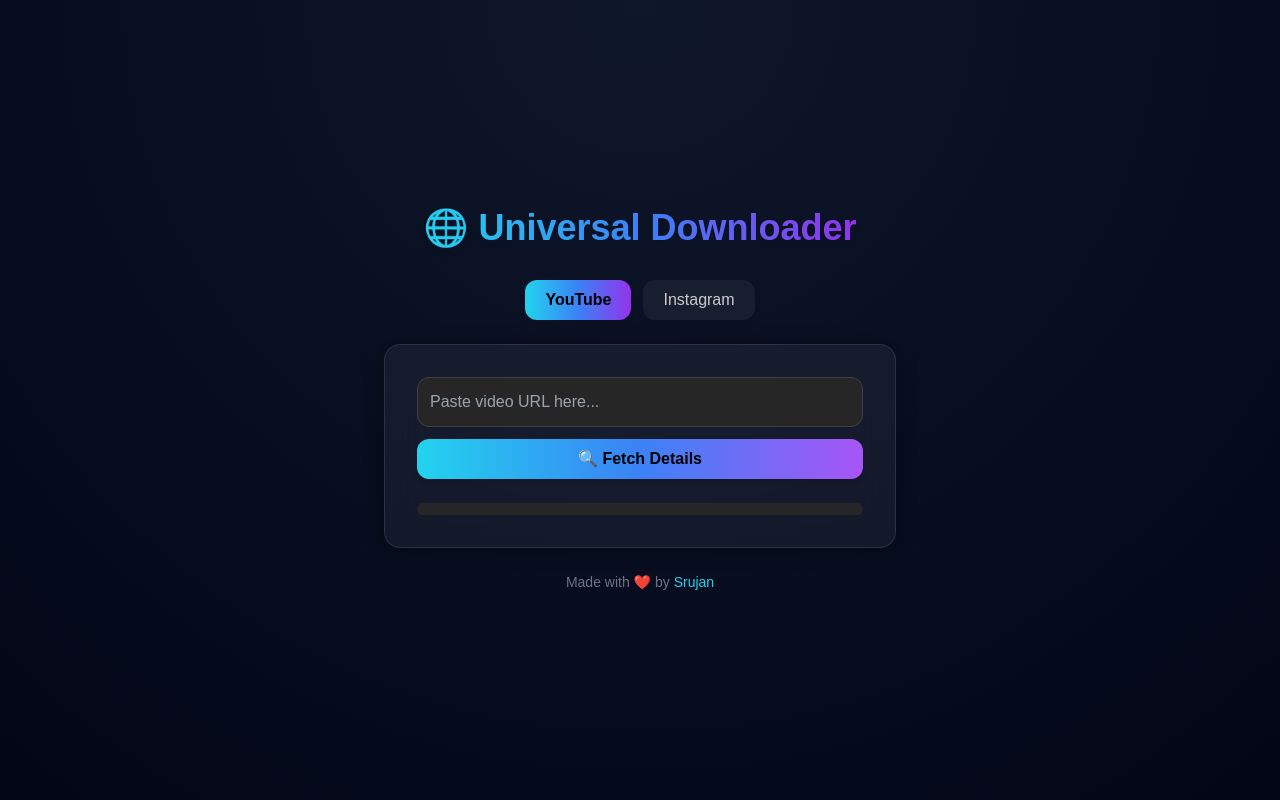
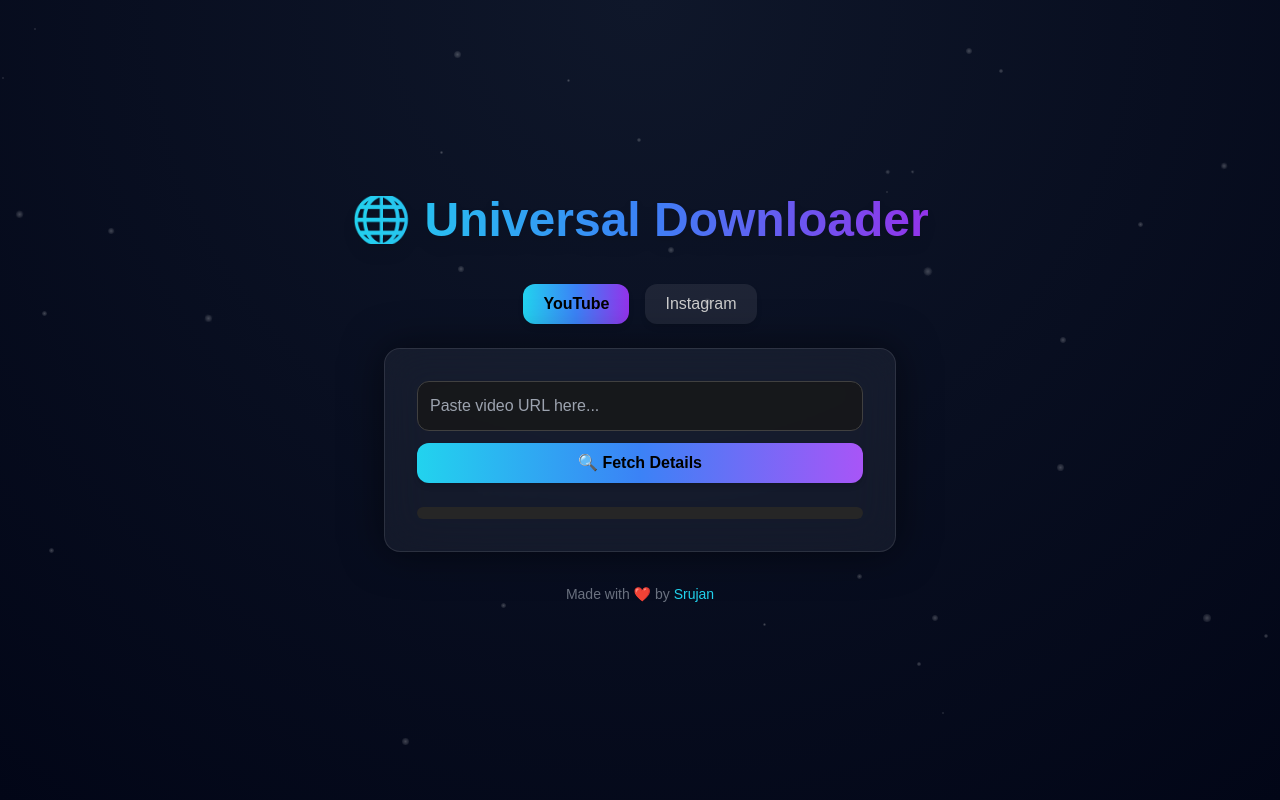
Before and after one commit to varchigachi/INYT, a Flask app: page / in a window 1280 px wide. Run offline with Flask 3, Linux system fonts and the light colour scheme; some libraries are stand-ins or nearby versions.

Commit message:
Update index.html

```diff
--- a/templates/index.html
+++ b/templates/index.html
@@ -4,108 +4,185 @@
   <meta charset="UTF-8" />
   <meta name="viewport" content="width=device-width, initial-scale=1.0" />
   <title>Universal Downloader</title>
+  <link rel="icon" type="image/svg+xml" href="{{ url_for('static', filename='favicon.svg') }}">
   <script src="https://cdn.tailwindcss.com"></script>
+
   <style>
-    /* Background gradient animation */
     body {
       background: radial-gradient(circle at top, #0f172a 0%, #020617 100%);
-      background-attachment: fixed;
+      overflow: hidden;
+      height: 100vh;
       font-family: 'Poppins', sans-serif;
-      overflow-x: hidden;
     }
 
+    /* Particle Background */
+    #particles {
+      position: fixed;
+      top: 0; left: 0;
+      width: 100%; height: 100%;
+      z-index: -1;
+      overflow: hidden;
+    }
+    .particle {
+      position: absolute;
+      background: radial-gradient(circle, rgba(255,255,255,0.8), transparent);
+      border-radius: 50%;
+      opacity: 0.3;
+      animation: float 20s linear infinite;
+    }
+    @keyframes float {
+      from { transform: translateY(0) rotate(0deg); }
+      to { transform: translateY(-200vh) rotate(360deg); }
+    }
+
+    /* Glass UI */
     .glass {
       backdrop-filter: blur(20px);
-      background: rgba(255, 255, 255, 0.05);
-      border: 1px solid rgba(255, 255, 255, 0.1);
-      box-shadow: 0 0 20px rgba(0, 0, 0, 0.4);
+      background: rgba(255,255,255,0.05);
+      border: 1px solid rgba(255,255,255,0.1);
+      box-shadow: 0 0 40px rgba(0,0,0,0.5);
+      transition: transform 0.3s ease;
     }
+    .glass:hover { transform: scale(1.01); }
 
-    /* Animated glowing progress bar */
+    /* Progress Glow */
     #bar {
       animation: pulseGlow 2s infinite alternate ease-in-out;
     }
-
     @keyframes pulseGlow {
-      from {
-        box-shadow: 0 0 12px rgba(0, 255, 255, 0.8),
-                    0 0 24px rgba(0, 150, 255, 0.4);
-      }
-      to {
-        box-shadow: 0 0 30px rgba(0, 255, 255, 1),
-                    0 0 50px rgba(0, 150, 255, 0.8);
-      }
+      from { box-shadow: 0 0 12px rgba(0,255,255,0.8), 0 0 24px rgba(0,150,255,0.4); }
+      to { box-shadow: 0 0 30px rgba(0,255,255,1), 0 0 60px rgba(0,150,255,0.8); }
     }
 
+    /* Tabs */
     .tab-active {
       background: linear-gradient(to right, #22d3ee, #3b82f6, #9333ea);
       color: #000;
       font-weight: 600;
     }
-
     .tab-inactive {
-      background: rgba(255, 255, 255, 0.05);
+      background: rgba(255,255,255,0.08);
       color: #ccc;
     }
 
-    .fade-in {
-      animation: fadeIn 0.6s ease forwards;
+    /* Toast */
+    #toast { backdrop-filter: blur(8px); }
+
+    /* Splash Intro */
+    #splash {
+      position: fixed;
+      top: 0; left: 0;
+      width: 100%; height: 100%;
+      background: radial-gradient(circle at center, #020617, #0f172a 80%);
+      display: flex;
+      flex-direction: column;
+      align-items: center;
+      justify-content: center;
+      z-index: 50;
+      opacity: 1;
+      transition: opacity 1.2s ease;
     }
-
-    @keyframes fadeIn {
-      from { opacity: 0; transform: translateY(10px); }
+    .splash-title {
+      margin-top: 25px;
+      font-size: 2rem;
+      font-weight: 700;
+      background: linear-gradient(to right, #22d3ee, #3b82f6, #9333ea);
+      -webkit-background-clip: text;
+      -webkit-text-fill-color: transparent;
+      text-shadow: 0 0 25px rgba(147,51,234,0.4);
+      animation: fadeText 2.5s ease forwards;
+    }
+    @keyframes fadeText {
+      from { opacity: 0; transform: translateY(20px); }
       to { opacity: 1; transform: translateY(0); }
     }
 
-    #toast {
-      backdrop-filter: blur(8px);
+    /* Fade-in Transition */
+    .fade-in { animation: fadeIn 0.6s ease forwards; }
+    @keyframes fadeIn {
+      from { opacity: 0; transform: translateY(15px); }
+      to { opacity: 1; transform: translateY(0); }
     }
   </style>
 </head>
-<body class="flex flex-col items-center justify-center min-h-screen px-4 text-white">
 
-  <!-- Header -->
-  <h1 class="text-4xl font-bold mb-8 bg-gradient-to-r from-cyan-400 via-blue-500 to-purple-600 text-transparent bg-clip-text drop-shadow-md">
+<body class="text-white flex flex-col items-center justify-center min-h-screen px-4">
+
+  <!-- 🌌 Background Particles -->
+  <div id="particles"></div>
+
+  <!-- 🚀 Splash Screen -->
+  <div id="splash">
+    <img src="{{ url_for('static', filename='logo.svg') }}" class="w-32 h-32" alt="App Logo" />
+    <h1 class="splash-title">Universal Downloader</h1>
+  </div>
+
+  <!-- 🌐 Main App -->
+  <div id="main" class="opacity-0 pointer-events-none transition-opacity duration-1000 flex flex-col items-center justify-center">
+    <h1 class="text-5xl font-bold mb-10 bg-gradient-to-r from-cyan-400 via-blue-500 to-purple-600 text-transparent bg-clip-text drop-shadow-lg">
       🌐 Universal Downloader
     </h1>
 
-  <!-- Tabs -->
-  <div class="flex gap-3 mb-6">
+    <div class="flex gap-4 mb-6">
       <button id="ytTab" class="px-5 py-2 rounded-xl shadow-md transition tab-active">YouTube</button>
       <button id="igTab" class="px-5 py-2 rounded-xl shadow-md transition tab-inactive">Instagram</button>
     </div>
 
-  <!-- Glass card -->
     <div class="glass p-8 rounded-2xl w-full max-w-lg fade-in">
-    <!-- Input form -->
       <form class="flex flex-col items-center gap-3 w-full">
         <input id="urlInput" type="text" placeholder="Paste video URL here..."
-        class="w-full p-3 rounded-xl bg-neutral-800 border border-neutral-700 text-gray-200 focus:ring-2 focus:ring-cyan-400 outline-none" />
+          class="w-full p-3 rounded-xl bg-neutral-900/80 border border-neutral-700 text-gray-200 focus:ring-2 focus:ring-cyan-400 outline-none" />
         <button type="submit"
           class="w-full bg-gradient-to-r from-cyan-400 via-blue-500 to-purple-500 text-black font-semibold py-2 rounded-xl shadow-md hover:opacity-90 transition">
           🔍 Fetch Details
         </button>
       </form>
 
-    <!-- Video Info -->
       <div id="msg" class="mt-6 text-center text-gray-300"></div>
 
-    <!-- Progress Bar -->
       <div id="progressWrapper" class="w-full bg-neutral-800 h-3 rounded-2xl mt-6 relative overflow-hidden">
         <div id="bar" class="h-3 w-0 bg-gradient-to-r from-cyan-400 via-blue-500 to-purple-500 rounded-2xl transition-all duration-500 ease-out"></div>
         <span id="pct" class="absolute right-3 top-[-28px] text-sm text-gray-300 font-semibold">0%</span>
       </div>
     </div>
+  </div>
 
-  <!-- Toast -->
   <div id="toast" class="hidden fixed bottom-6 right-6 z-50 px-5 py-4 rounded-xl text-lg font-semibold shadow-2xl text-white"></div>
 
-  <footer class="text-gray-500 text-sm mt-6">
+  <footer class="text-gray-500 text-sm mt-8">
     Made with ❤️ by <span class="text-cyan-400">Srujan</span>
   </footer>
 
-  <!-- Script -->
   <script>
+    // 🌠 Particle Background
+    const particleContainer = document.getElementById("particles");
+    for (let i = 0; i < 40; i++) {
+      const particle = document.createElement("div");
+      particle.classList.add("particle");
+      const size = Math.random() * 6 + 2;
+      particle.style.width = `${size}px`;
+      particle.style.height = `${size}px`;
+      particle.style.left = `${Math.random() * 100}%`;
+      particle.style.top = `${Math.random() * 100}%`;
+      particle.style.animationDuration = `${10 + Math.random() * 20}s`;
+      particle.style.animationDelay = `${Math.random() * 20}s`;
+      particleContainer.appendChild(particle);
+    }
+
+    // 🚀 Splash transition
+    window.addEventListener("load", () => {
+      setTimeout(() => {
+        const splash = document.getElementById("splash");
+        const main = document.getElementById("main");
+        splash.style.opacity = "0";
+        setTimeout(() => {
+          splash.style.display = "none";
+          main.classList.remove("opacity-0", "pointer-events-none");
+        }, 1200);
+      }, 2300);
+    });
+
+    // 🔥 App logic
     const form = document.querySelector("form");
     const msg = document.getElementById("msg");
     const bar = document.getElementById("bar");
@@ -121,13 +198,8 @@
 
     function switchTab(tab) {
       currentPlatform = tab;
-      if (tab === "youtube") {
-        ytTab.className = "px-5 py-2 rounded-xl shadow-md tab-active";
-        igTab.className = "px-5 py-2 rounded-xl shadow-md tab-inactive";
-      } else {
-        igTab.className = "px-5 py-2 rounded-xl shadow-md tab-active";
-        ytTab.className = "px-5 py-2 rounded-xl shadow-md tab-inactive";
-      }
+      ytTab.className = tab === "youtube" ? "px-5 py-2 rounded-xl shadow-md tab-active" : "px-5 py-2 rounded-xl shadow-md tab-inactive";
+      igTab.className = tab === "instagram" ? "px-5 py-2 rounded-xl shadow-md tab-active" : "px-5 py-2 rounded-xl shadow-md tab-inactive";
       msg.innerHTML = "";
       document.getElementById("urlInput").value = "";
     }
@@ -138,16 +210,13 @@
       if (!url) return;
       msg.innerHTML = "⏳ Fetching info...";
       bar.style.width = "10%";
-
       const formData = new FormData();
       formData.append("url", url);
       formData.append("platform", currentPlatform);
-
       try {
         const res = await fetch("/metadata", { method: "POST", body: formData });
         const data = await res.json();
         if (data.error) throw new Error(data.error);
-
         msg.innerHTML = `
           <div class="fade-in mt-3 text-white text-center">
             <img src="${data.thumbnail}" class="rounded-xl mx-auto mb-3 w-64 border border-gray-700 shadow-lg">
@@ -159,13 +228,9 @@
             ${currentPlatform === "youtube"
               ? '<button id="audBtn" class="bg-green-600 hover:bg-green-700 transition px-4 py-2 rounded-xl shadow-md">🎧 Audio</button>'
               : ""}
-          </div>
-        `;
-
+          </div>`;
         document.getElementById("vidBtn").onclick = () => startDownload(url, "video");
-        if (currentPlatform === "youtube") {
-          document.getElementById("audBtn").onclick = () => startDownload(url, "audio");
-        }
+        if (currentPlatform === "youtube") document.getElementById("audBtn").onclick = () => startDownload(url, "audio");
       } catch (err) {
         msg.innerHTML = `<span class="text-red-400">❌ ${err.message}</span>`;
       }
@@ -176,14 +241,11 @@
       formData.append("url", url);
       formData.append("platform", currentPlatform);
       formData.append("mode", mode);
-
       currentFileId = Date.now().toString();
       bar.style.width = "0%";
       pct.textContent = "0%";
       msg.innerHTML = "📥 Downloading...";
-
       pollProgress(currentFileId);
-
       try {
         const res = await fetch("/download", { method: "POST", body: formData });
         if (!res.ok) throw new Error("Download failed");
```
Lines whose indentation alone changed are shown as unchanged.
